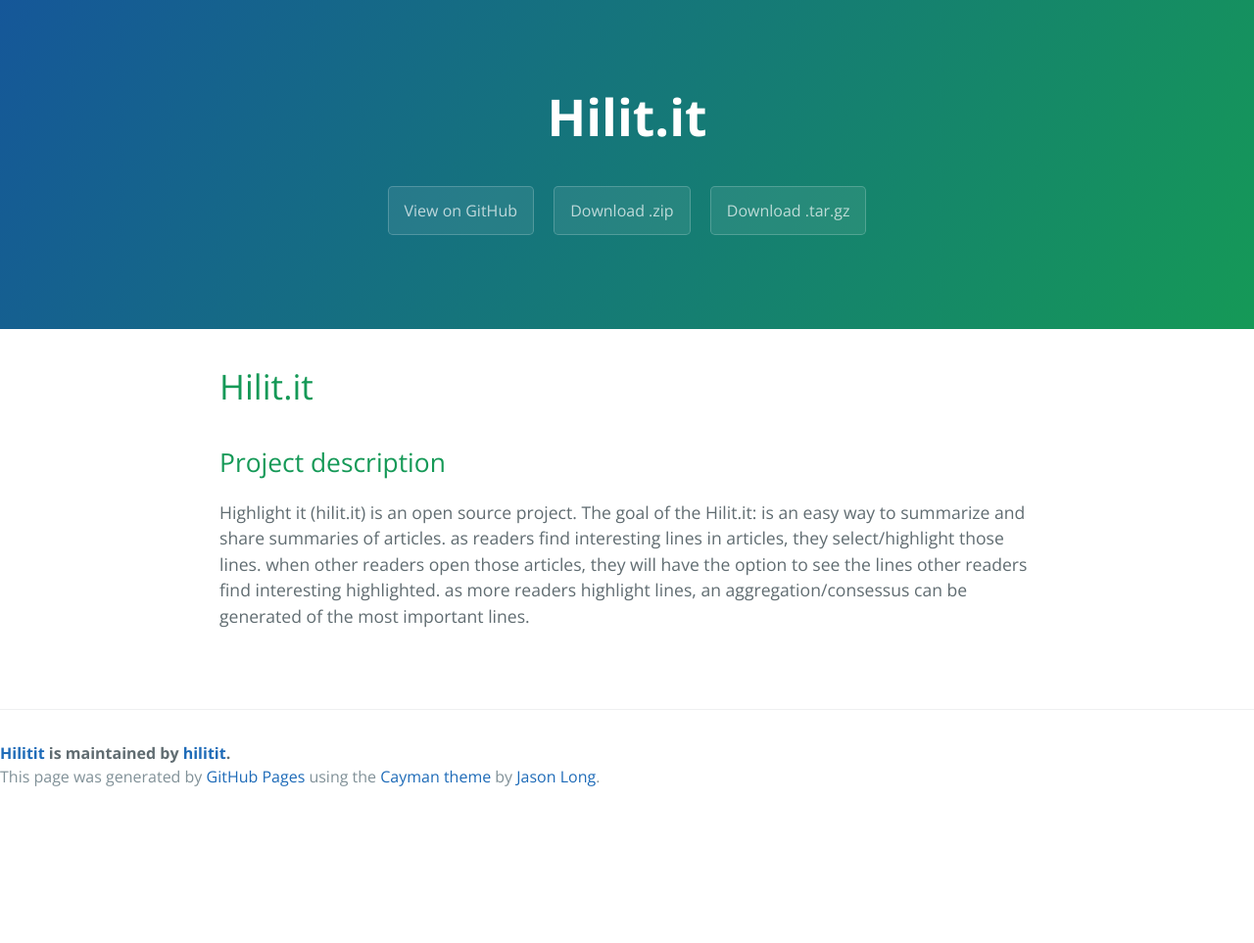
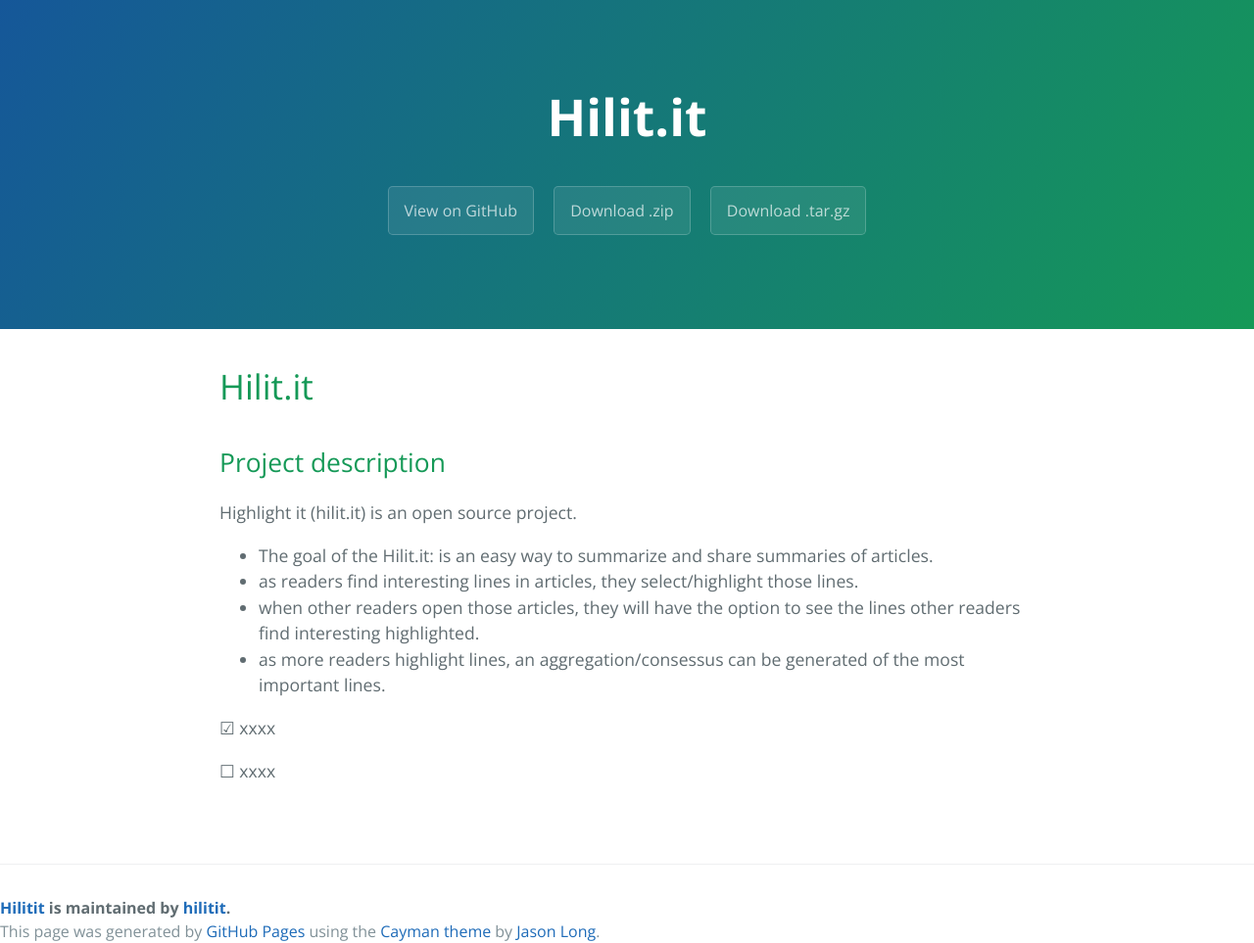
Before and after one commit to hilitit/hilitit.github.io, a Jekyll site: the page built from index.md, in a window 1280 px wide. Shown: the whole page at 98% size. Built offline with Jekyll 4.4.1, drawn with Linux system fonts in a browser that asks for light colours; Markdown is read by kramdown in place of the engine named in the settings; before the commit the page ends 900 px from its top, so only the background shows below that.

Commit message:
add plugin to show checkboxes

```diff
--- a/_config.yml
+++ b/_config.yml
@@ -1,3 +1,12 @@
+
+
+tagline: Site Tagline
+author :
+  name : Mohammed O. Tillawy
+  email : tillawy@gmail.com
+  github : hilitit
+  twitter : hiliit
+
 name: "Hilit.it"
 description: "Hilit.it Public Site"
 
@@ -5,6 +14,4 @@
 
 paginate: 10
 
-markdown: rdiscount
-permalink: pretty
-pygments: true
+markdown: kramdown
--- a/_layouts/default.html
+++ b/_layouts/default.html
@@ -20,7 +20,9 @@
     </section>
 
     <section class="main-content">
-      {{ content }}
+			{{ content | checked }}
+
+
     </section>
 
       <footer class="site-footer">
--- /dev/null
+++ b/_plugins/Checked.rb
@@ -0,0 +1,10 @@
+# /* https://tuananh.org/2014/08/04/writing-your-first-jekyll-plugin/ */
+module Jekyll
+  module Checked
+    def checked(text)
+      text.sub(%r{\[x\]}i, '<span class="ballot_box_with_check"></span>').sub(%r{\[ ?\]}i, '<span class="ballot_box"></span>')
+    end
+  end
+end
+
+Liquid::Template.register_filter(Jekyll::Checked)
--- a/index.md
+++ b/index.md
@@ -8,7 +8,13 @@
 ## Project description
 
 Highlight it (hilit.it) is an open source project.
-The goal of the Hilit.it: is an easy way to summarize and share summaries of articles.
-as readers find interesting lines in articles, they select/highlight those lines.
-when other readers open those articles, they will have the option to see the lines other readers find interesting highlighted.
-as more readers highlight lines, an aggregation/consessus can be generated of the most important lines.
+
+  * The goal of the Hilit.it: is an easy way to summarize and share summaries of articles.
+  * as readers find interesting lines in articles, they select/highlight those lines.
+  * when other readers open those articles, they will have the option to see the lines other readers find interesting highlighted.
+  * as more readers highlight lines, an aggregation/consessus can be generated of the most important lines.
+
+
+ [x] xxxx
+
+ [ ] xxxx
--- a/stylesheets/stylesheet.css
+++ b/stylesheets/stylesheet.css
@@ -243,3 +243,12 @@
 @media screen and (max-width: 42em) {
   .site-footer {
     font-size: 0.9rem; } }
+
+
+/* https://tuananh.org/2014/08/04/writing-your-first-jekyll-plugin */
+.ballot_box_with_check:before {
+  content: "\2611\ ";
+}
+.ballot_box:before {
+  content: "\2610\ ";
+}
```
